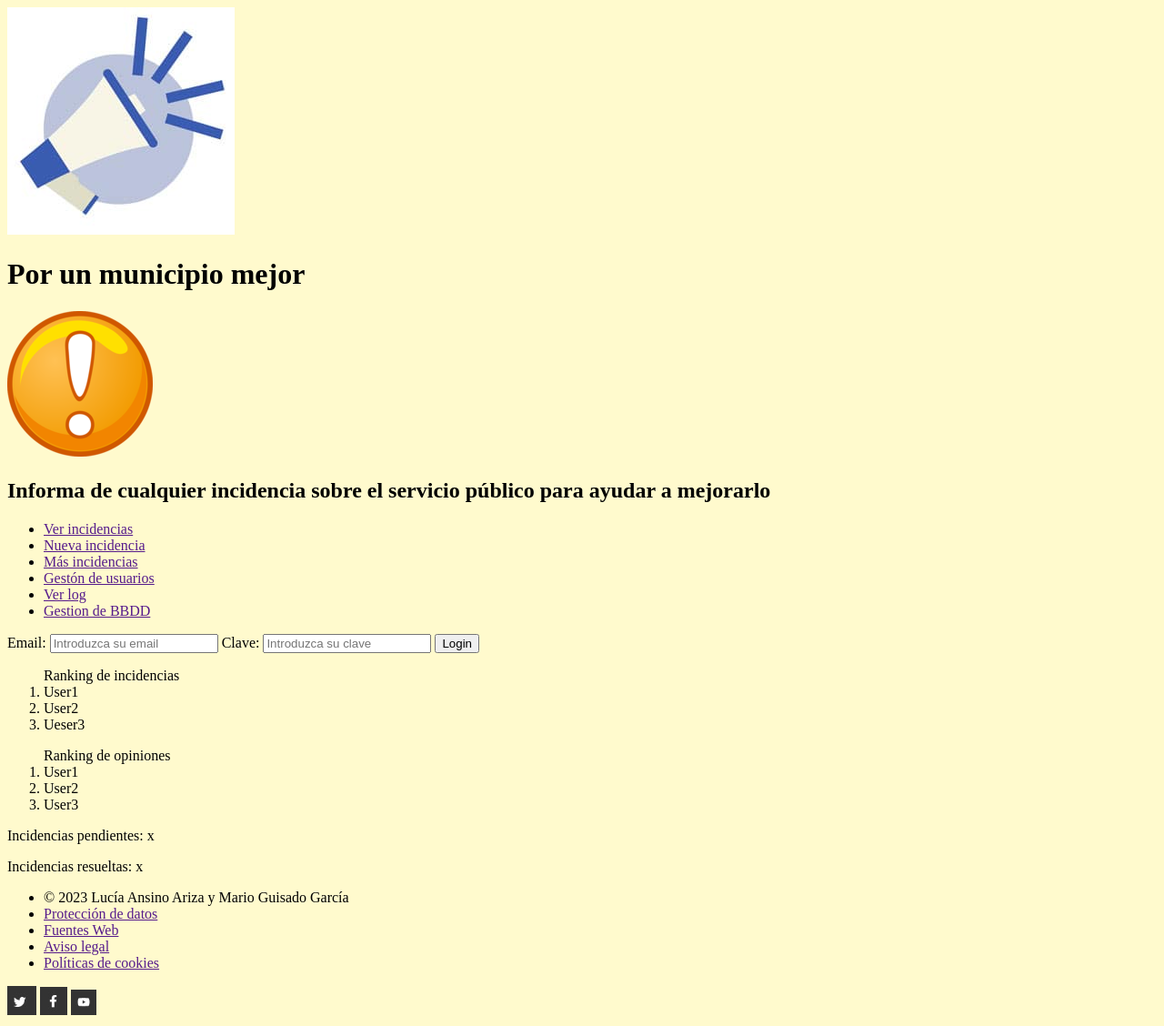
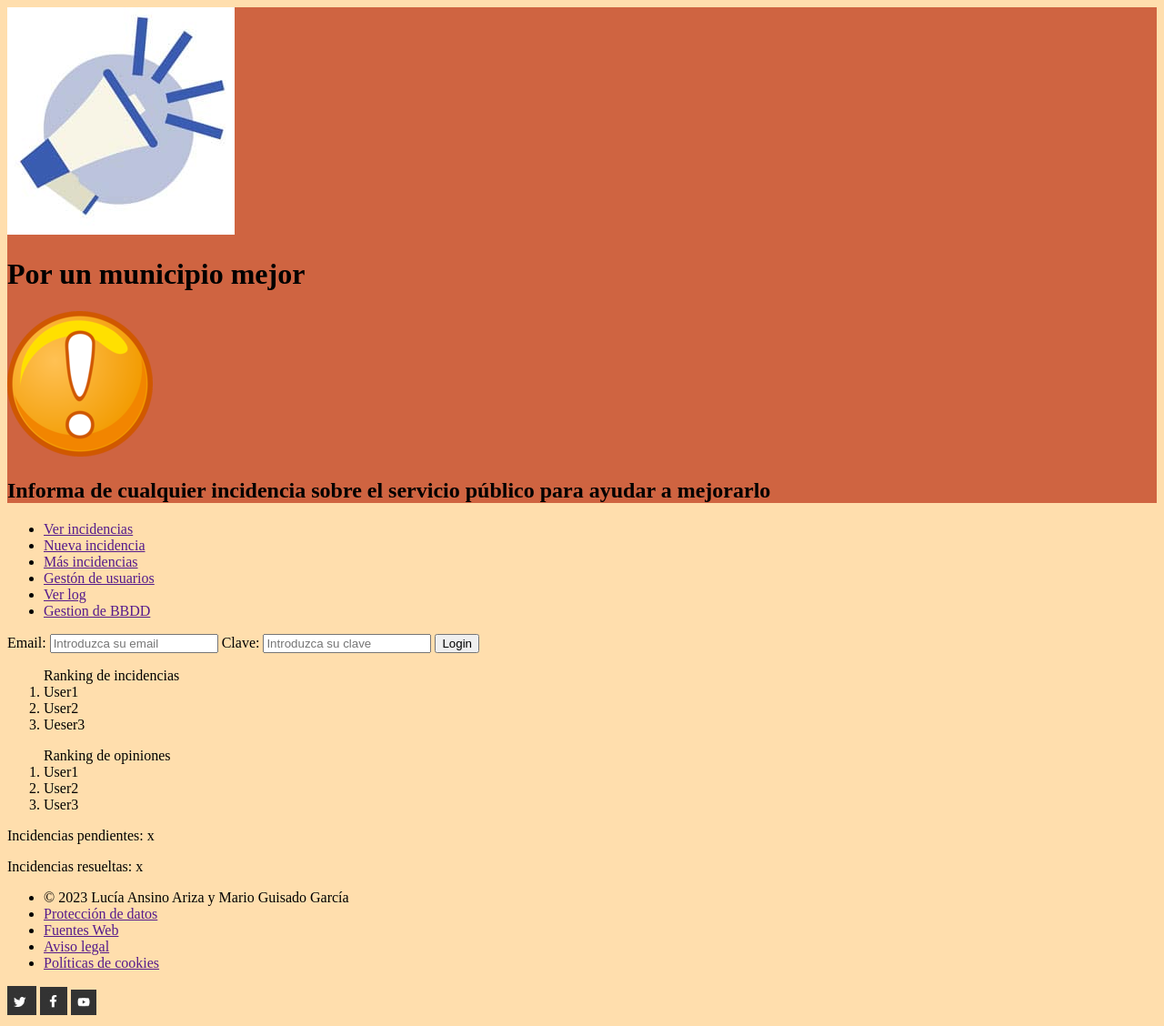
Before and after one commit to MarioGuisado/ProyectoTW, a PHP site: page /paginainicio.php in a window 1280 px wide. Shown: the whole page at 91% size. Run offline with PHP 8.4, Linux system fonts and the light colour scheme.

Commit message:
no me gusta el color

```diff
--- a/estilos.css
+++ b/estilos.css
@@ -1,6 +1,10 @@
 body{
-	background-color: LemonChiffon;
+	background-color: NavajoWhite;
 }
 .navegador{
+	border-color: #darkred;
+}
 
+header{
+	background-color: #cf6441;
 }
--- a/paginainicio.php
+++ b/paginainicio.php
@@ -12,7 +12,7 @@
 		<img src="icono.png" alt="Imagen incidencia">
 		<h2> Informa de cualquier incidencia sobre el servicio público para ayudar a mejorarlo</h2>
 	</header>
-	<nav>
+	<nav class="navegador">
 		<ul>
 			<li><a href="">Ver incidencias</a></li>
 			<li><a href="">Nueva incidencia</a></li>
```
